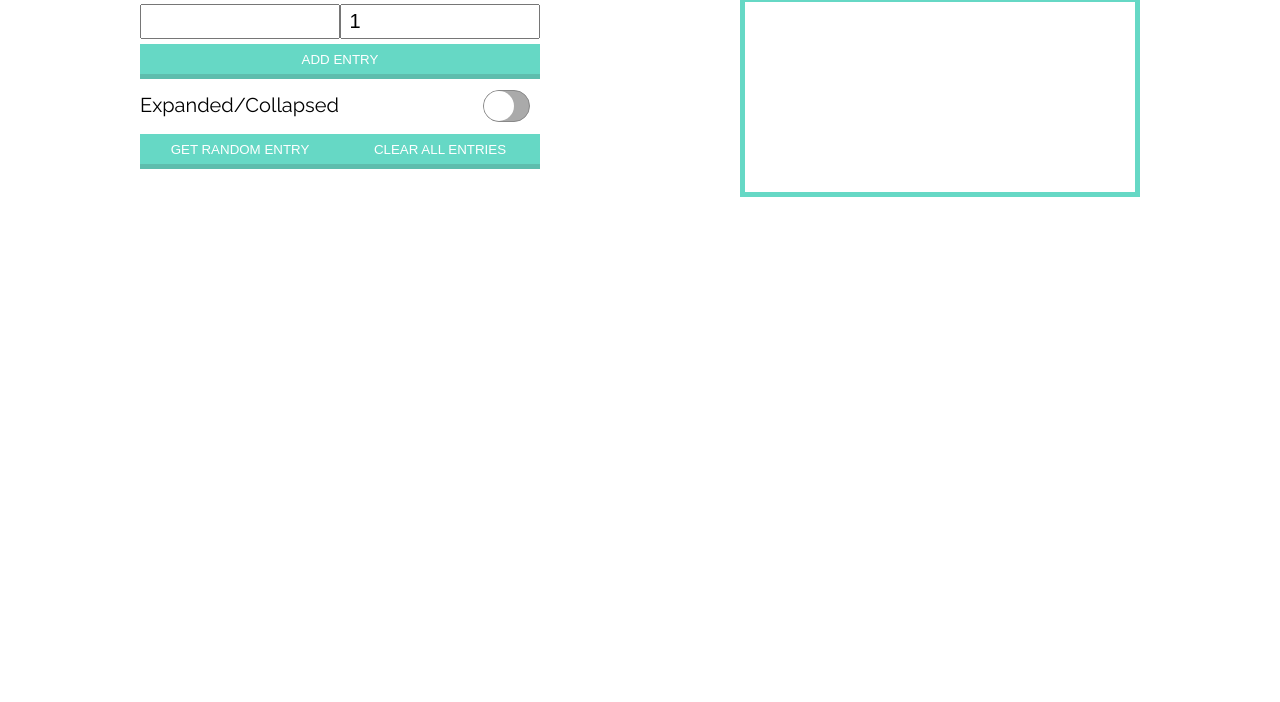
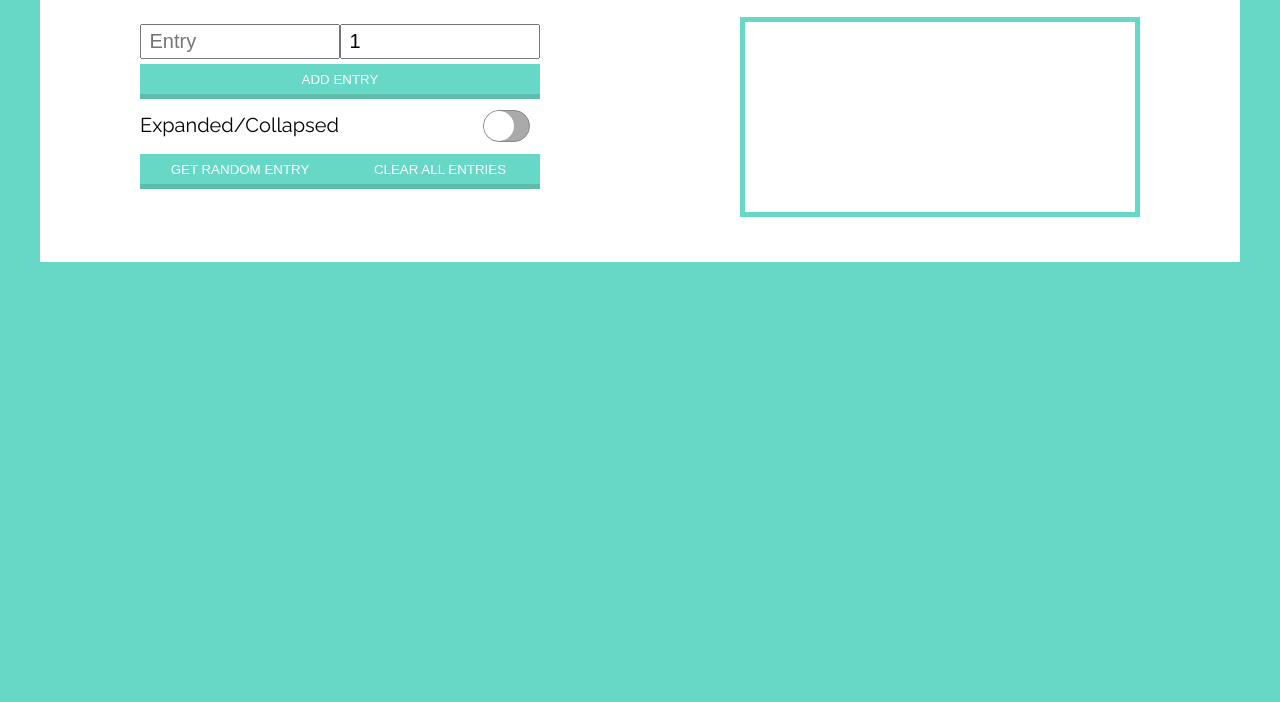
Before and after one commit to ReaNewell/raphl, a plain HTML site: page index.html in a window 1280 px wide. Shown: the part 98-800 px from the top of the page. Drawn offline with Linux system fonts and the light colour scheme.

Commit message:
added vertical margins to app

```diff
--- a/index.html
+++ b/index.html
@@ -4,7 +4,7 @@
     <meta charset="UTF-8">
     <meta name="viewport" content="width=device-width, initial-scale=1.0">
     <meta http-equiv="X-UA-Compatible" content="ie=edge">
-    <title>Document</title>
+    <title>Shuffled Entry Selector</title>
     <link rel="stylesheet" href="./styles.css">
     <link href="https://fonts.googleapis.com/css?family=Raleway" rel="stylesheet">
     <!--favicon-->
@@ -24,7 +24,7 @@
             <div class="form-container">
                 <h1>Shuffled Entry Selector</h1>
                 <form action="" onsubmit="addEntry()">
-                    <input type="text" id="name-input" required>
+                    <input type="text" id="name-input" required placeholder="Entry">
                     <input type="number" id="number-input" value="1">
                     <button id="add-button">ADD ENTRY</button>
                 </form>
--- a/styles.css
+++ b/styles.css
@@ -10,6 +10,7 @@
 	padding: 0 0;
 }
 html {
+	background:  var(--main-color);
 	font-family: 'Raleway', sans-serif;
 	font-size: 10px;
 	-webkit-tap-highlight-color: rgba(0, 0, 0, 0);
@@ -23,11 +24,13 @@ html {
 	font-size: 1.6rem;
 }
 .app-container {
+	background: #ffffff;
 	display: flex;
 	flex-wrap: wrap;
 	justify-content: space-around;
-	margin: 0px auto;
+	margin: 2rem auto;
 	max-width: 120rem;
+	padding-bottom: 2rem;
 }
 
 
@@ -225,6 +228,7 @@ h2 {
 @media (max-width: 45rem) {
 	#list-display {
 		min-height: 40vh;
+		max-height: 40vh;
 	}
 	#selected-entry {
 		height: auto;
```
